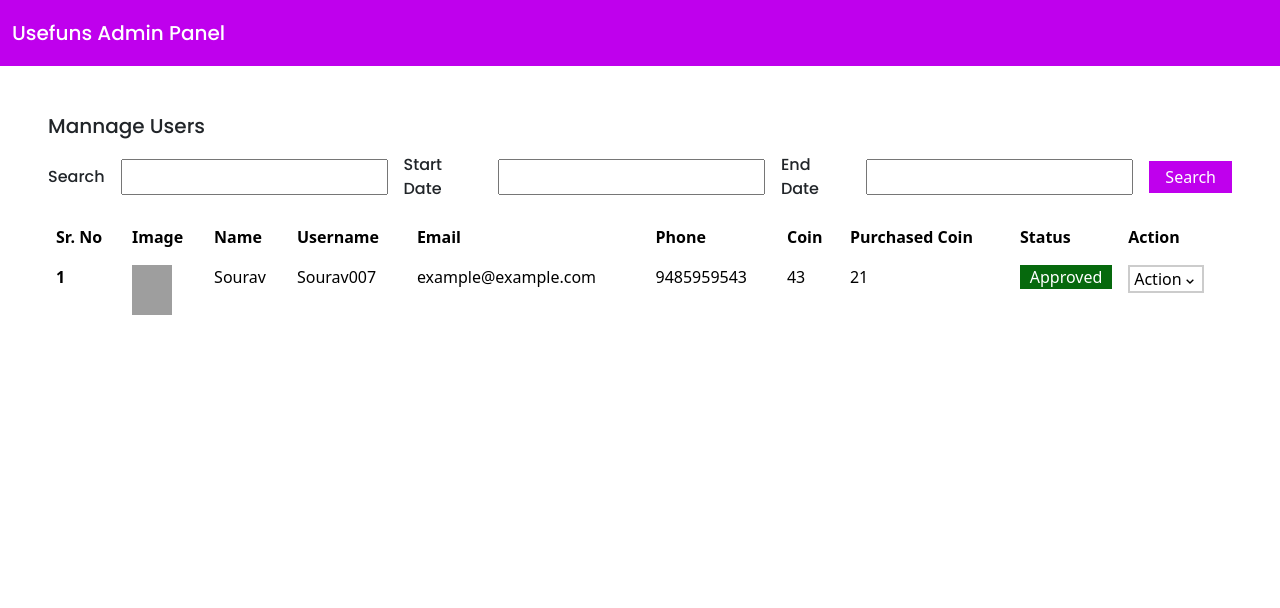
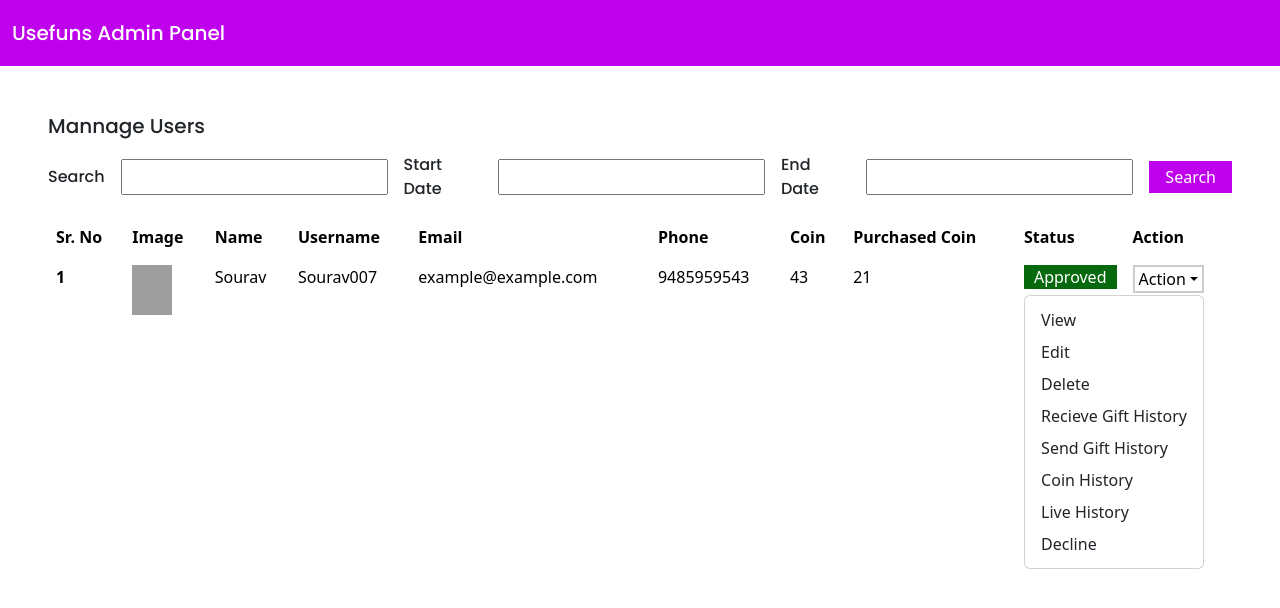
Before and after one commit to Avverma9/Use2fun, a React (Create React App) app: page /user in a window 1280 px wide. Both pictures are taken after a click on the button "Action". Shown: the top 608 px of the page. Built offline with nearby package versions, Linux system fonts and the light colour scheme; grey boxes are pictures that could not be loaded.

Commit message:
update 6 files

```diff
--- a/package.json
+++ b/package.json
@@ -10,6 +10,7 @@
     "react": "^18.2.0",
     "react-dom": "^18.2.0",
     "react-icons": "^4.10.1",
+    "react-router-dom": "^6.14.2",
     "react-scripts": "5.0.1",
     "web-vitals": "^2.1.4"
   },
--- a/src/App.js
+++ b/src/App.js
@@ -1,19 +1,20 @@
+import { BrowserRouter as Router, Route, Routes } from "react-router-dom";
 import Dashboard from "./Components/Dashboard/Dashboard";
 import Header from "./Components/Header/Header";
 import Mannageuser from "./Components/Mannageuser/Mannageuser";
 
 function App() {
   return (
-    <div className="app">
+    <Router>
       <Header />
-      <div
-        className="app_body p-5"
-        // contain routes and side navigation
-      >
-        {/* <Dashboard /> */}
-        <Mannageuser />
+      <div className="app-body p-5">
+        <Routes>
+          <Route path="/" element={<Dashboard />} />
+          <Route path="/user" element={<Mannageuser />} />
+          <Route path="/view-user" element={<>View</>} />
+        </Routes>
       </div>
-    </div>
+    </Router>
   );
 }
 
--- a/src/Components/Mannageuser/Mannageuser.jsx
+++ b/src/Components/Mannageuser/Mannageuser.jsx
@@ -1,9 +1,10 @@
 import React from "react";
-import { BiChevronDown } from "react-icons/bi";
 import "./Mannageuser.css";
 import Title from "../common/Title";
+import { useNavigate } from "react-router-dom";
 
 const Mannageuser = () => {
+  const navigate = useNavigate();
   return (
     <>
       <Title title="Mannage Users" />
@@ -64,10 +65,53 @@ const Mannageuser = () => {
               <div className="user-status">Approved</div>
             </td>
             <td>
-              <button className="action-btn">
+              {/* <button className="action-btn">
                 <span>Action</span>
                 <BiChevronDown />
-              </button>
+              </button> */}
+              <div className="dropdown">
+                <button
+                  className="action-btn dropdown-toggle"
+                  type="button"
+                  data-bs-toggle="dropdown"
+                  aria-expanded="false"
+                >
+                  <span>Action</span>
+                </button>
+                <ul className="dropdown-menu">
+                  <li>
+                    <button
+                      className="dropdown-item"
+                      onClick={() => navigate("/view-user")}
+                    >
+                      View
+                    </button>
+                  </li>
+                  <li>
+                    <button className="dropdown-item">Edit</button>
+                  </li>
+                  <li>
+                    <button className="dropdown-item">Delete</button>
+                  </li>
+                  <li>
+                    <button className="dropdown-item">
+                      Recieve Gift History
+                    </button>
+                  </li>
+                  <li>
+                    <button className="dropdown-item">Send Gift History</button>
+                  </li>
+                  <li>
+                    <button className="dropdown-item">Coin History</button>
+                  </li>
+                  <li>
+                    <button className="dropdown-item">Live History</button>
+                  </li>
+                  <li>
+                    <button className="dropdown-item">Decline</button>
+                  </li>
+                </ul>
+              </div>
             </td>
           </tr>
         </tbody>
--- /dev/null
+++ b/src/custom-bootstrap.css
@@ -0,0 +1,3 @@
+.dropdown-menu {
+  --bs-dropdown-link-active-bg: #bf00ed !important;
+}
--- a/src/index.js
+++ b/src/index.js
@@ -1,6 +1,7 @@
 import React from "react";
 import ReactDOM from "react-dom/client";
 import "bootstrap/dist/css/bootstrap.min.css";
+import "./custom-bootstrap.css";
 import "./index.css";
 import App from "./App";
 import reportWebVitals from "./reportWebVitals";
```
Also changed, not shown: 1 other file (tests, documents, lock files or other folders).
